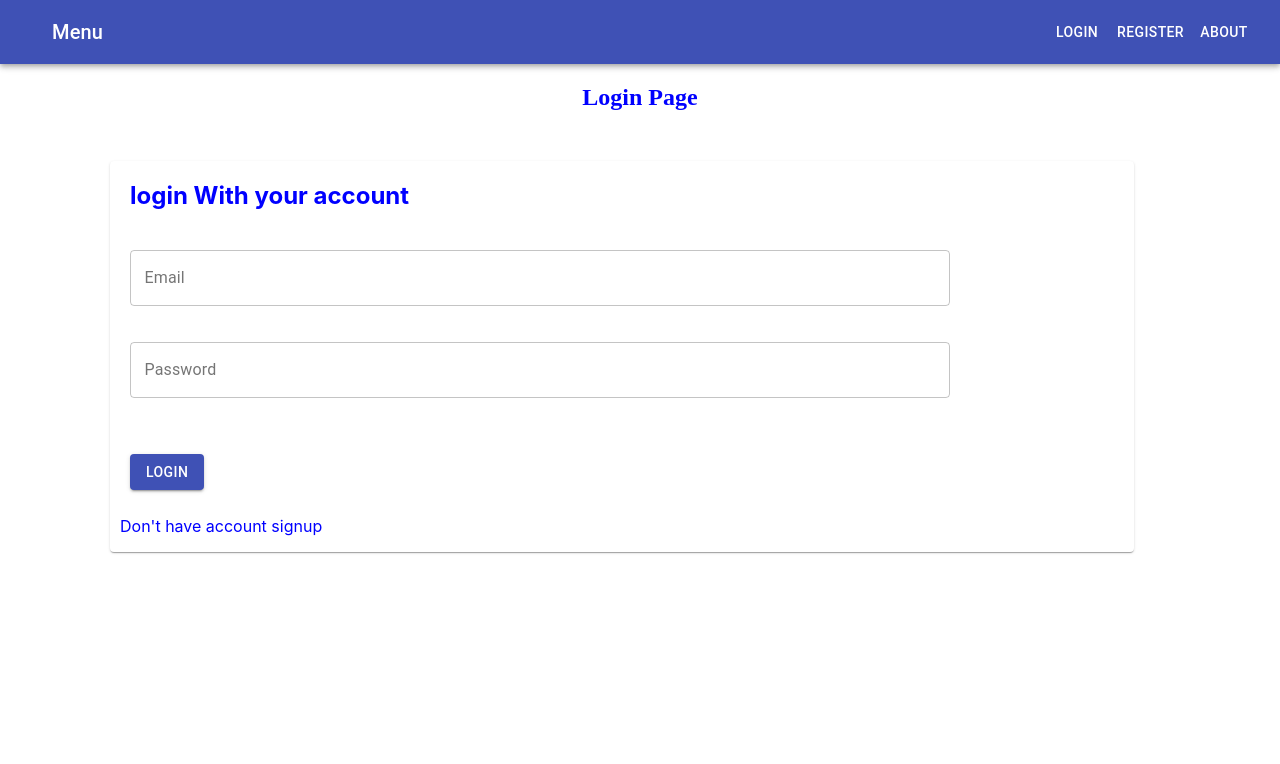
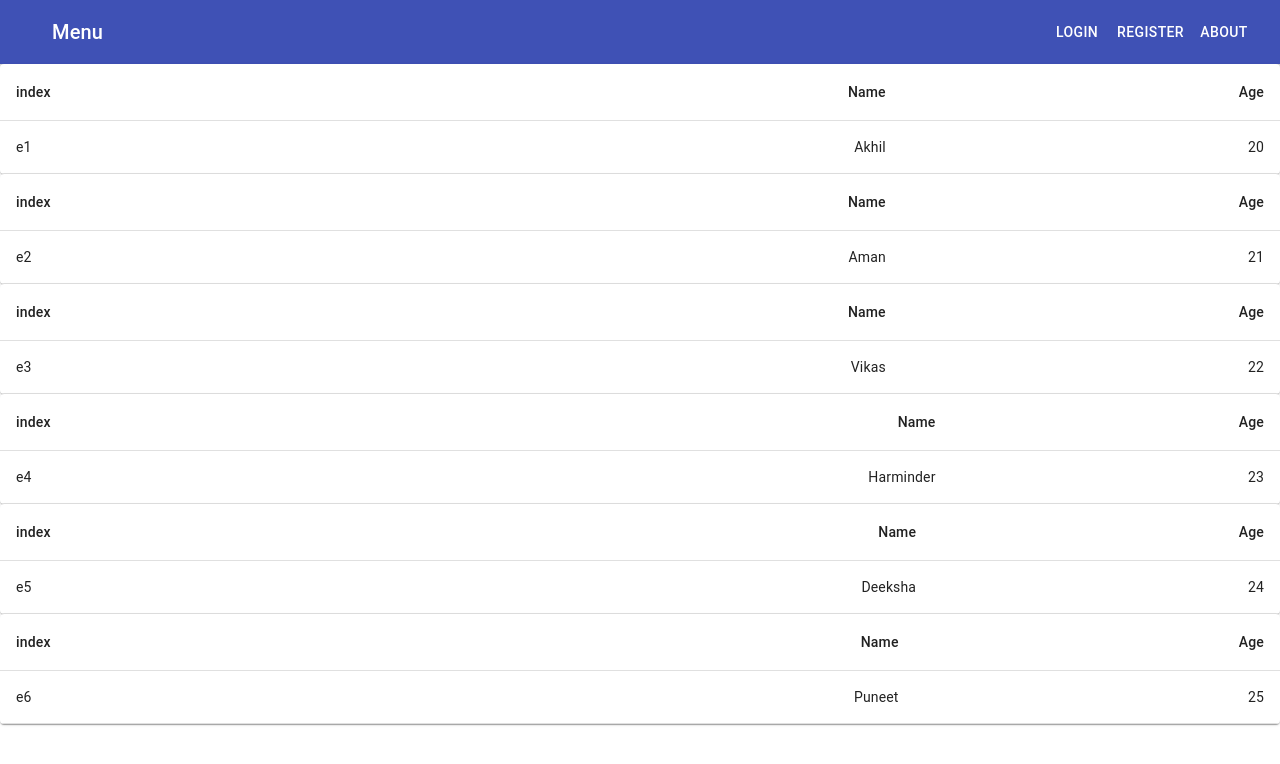
Before and after one commit to Puneetphull/ReactProject, a React (Create React App) app: page / in a window 1280 px wide. Shown: the top 764 px of the page. Built offline with nearby package versions, Linux system fonts and the light colour scheme.

Commit message:
Props folder

```diff
--- a/src/App.js
+++ b/src/App.js
@@ -1,17 +1,49 @@
 import Header from './MyComponent/Header/Header';
 //import Register from './MyComponent/Register/Register';
-import Login from './MyComponent/Login/login';
+//import Login from './MyComponent/Login/login';
 //import {BrowserRouter as Router ,Route,Link} from 'react-router-dom';
+import Employeesdata from './MyComponent/Props/employeesdata';
 import './App.css';
+function App() {
 
-function App() {
+  const employees = [
+    {
+      id: 'e1',
+      name: 'Akhil',
+      age: 20
+    },
+    {
+      id: 'e2',
+      name: 'Aman',
+      age: 21
+    },
+  {
+      id: 'e3',
+      name: 'Vikas',
+      age: 22
+    },
+  {
+      id: 'e4',
+      name: 'Harminder',
+      age: 23
+    },
+  {
+      id: 'e5',
+      name: 'Deeksha',
+      age: 24
+    },
+  {
+      id: 'e6',
+      name: 'Puneet',
+      age: 25
+    },
+  ];
   return (
-    <>
-
-    <Header/>
-    <Login/>
+   <>
+   <Header/>
+   < Employeesdata data={employees} />
 
     </>
-  );
+  )
 }
 export default App;
--- a/src/MyComponent/Login/login.js
+++ b/src/MyComponent/Login/login.js
@@ -4,6 +4,7 @@ import TextFiled from '@material-ui/core/TextField';
 import Button from '@material-ui/core/Button';
 //import Icon from '@material-ui/core/Icon';
 import './login.css';
+
 
 export default class login extends Component {
        constructor(){
@@ -17,7 +18,9 @@ export default class login extends Component {
            }
          }
 
+
          //validation code
+
 
       valid = () =>{
          if(!this.state.email.includes('@') && this.state.password.length<4){
@@ -40,10 +43,6 @@ export default class login extends Component {
 
 
       }
-
-
-
-
     onsubmit(){
         if(this.valid()){
             this.setState({Emailerror:"",passworderror:""});
@@ -52,6 +51,7 @@ export default class login extends Component {
         }
         }
     render() {
+
         return (
 
             <div className="Login">
@@ -59,9 +59,9 @@ export default class login extends Component {
              <Card className="loginCard">
              <h2 style={{color:"blue",marginLeft:"20px"}}>login With your account</h2>
              <form  >
-             <TextFiled style={{ width:"80%",marginLeft:"2%",marginTop:"20px"}} name="email" type="text"  label="Email" variant="outlined" onChange={(f)=>{this.setState({email:f.target.value})}} />
+             <TextFiled style={{ width:"80%",marginLeft:"2%",marginTop:"20px"}} name="email" required type="text"  label="Email" variant="outlined" onChange={(f)=>{this.setState({email:f.target.value})}} />
              <p style={{color:"red",marginLeft:"20px"}}>{this.state.Emailerror}</p>
-             <TextFiled style={{ width:"80%",marginLeft:"2%",marginTop:"20px"}} name="password" type="Password"   label="Password" variant="outlined" onChange={(f)=>{this.setState({password:f.target.value})}} />
+             <TextFiled style={{ width:"80%",marginLeft:"2%",marginTop:"20px"}} name="password" required type="Password"   label="Password" variant="outlined" onChange={(f)=>{this.setState({password:f.target.value})}} />
              <p style={{color:"red",marginLeft:"20px"}}>{this.state.passworderror}</p>
              <br></br>
              <br></br>
@@ -71,6 +71,10 @@ export default class login extends Component {
              <p style={{color:"blue",marginLeft:"10px"}}>Don't have account signup</p>
              </Card>
              </div>
+
+
+
+
         )
     }
 }
--- /dev/null
+++ b/src/MyComponent/Props/employeesdata.js
@@ -0,0 +1,20 @@
+import React, { Component } from 'react';
+import Employeestile from './employeestile';
+
+export default  class employeesdata  extends Component {
+    render() {
+        return (
+            <>
+          <Employeestile data = {this.props.data[0]} />
+          <Employeestile data = {this.props.data[1]} />
+          <Employeestile data = {this.props.data[2]} />
+          <Employeestile data = {this.props.data[3]} />
+          <Employeestile data = {this.props.data[4]} />
+          <Employeestile data = {this.props.data[5]} />
+       </>
+
+        )
+
+
+    }
+}
--- /dev/null
+++ b/src/MyComponent/Props/employeestile.js
@@ -0,0 +1,36 @@
+import React, { Component } from 'react';
+import Table from '@material-ui/core/Table';
+import TableBody from '@material-ui/core/TableBody';
+import TableCell from '@material-ui/core/TableCell';
+import TableContainer from '@material-ui/core/TableContainer';
+import TableHead from '@material-ui/core/TableHead';
+import TableRow from '@material-ui/core/TableRow';
+import Paper from '@material-ui/core/Paper';
+
+export default class employeestile extends Component {
+    render(){
+        return (
+            <div>
+            <TableContainer component={Paper}>
+      <Table style={{minWidth:"650"}} aria-label="simple table">
+        <TableHead>
+          <TableRow>
+            <TableCell>index</TableCell>
+            <TableCell align="right">Name</TableCell>
+            <TableCell align="right">Age</TableCell>
+          </TableRow>
+        </TableHead>
+        <TableBody>
+            <TableRow >
+              <TableCell component="th" scope="row">{this.props.data.id}
+              </TableCell>
+              <TableCell align="right">{this.props.data.name}</TableCell>
+              <TableCell align="right">{this.props.data.age}</TableCell>
+            </TableRow>
+        </TableBody>
+      </Table>
+    </TableContainer>
+            </div>
+        )
+    }
+}
```
Also changed, not shown: src/MyComponent/Register/Register.js (line endings or trailing spaces).
